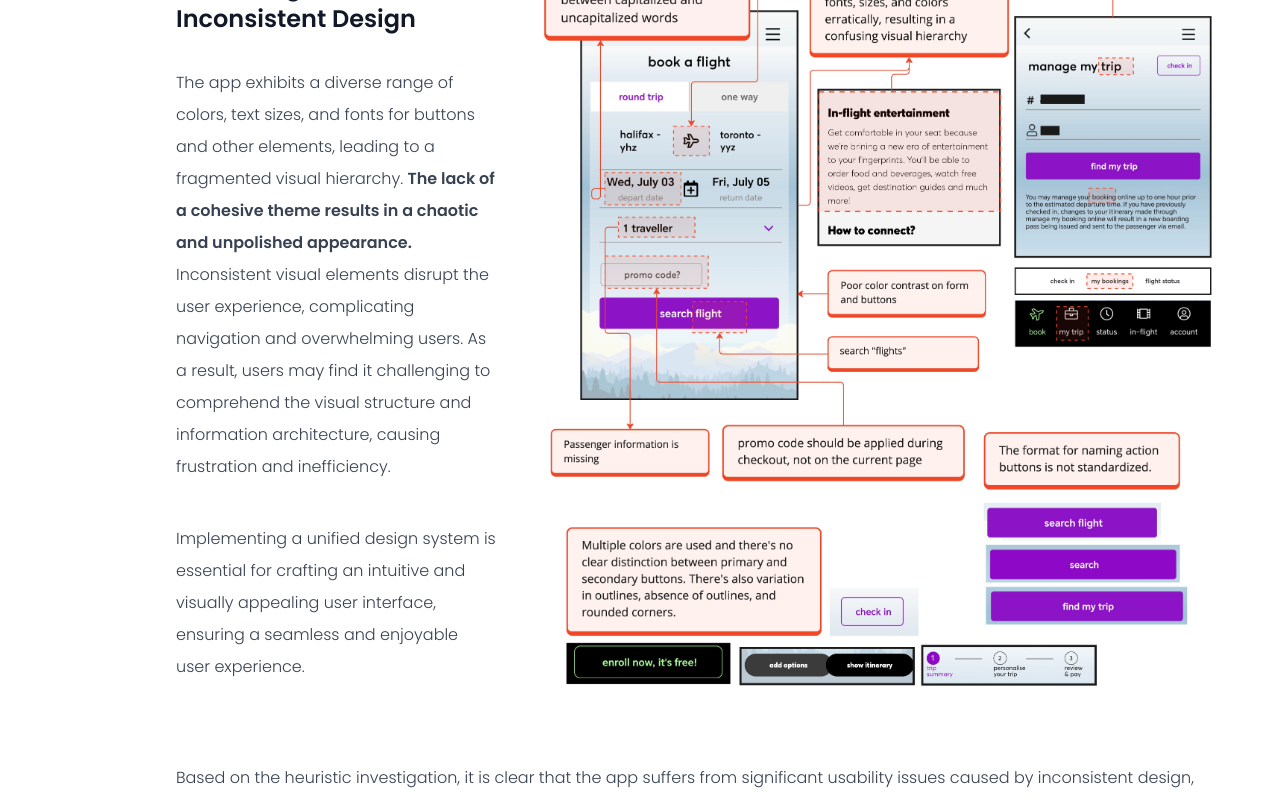
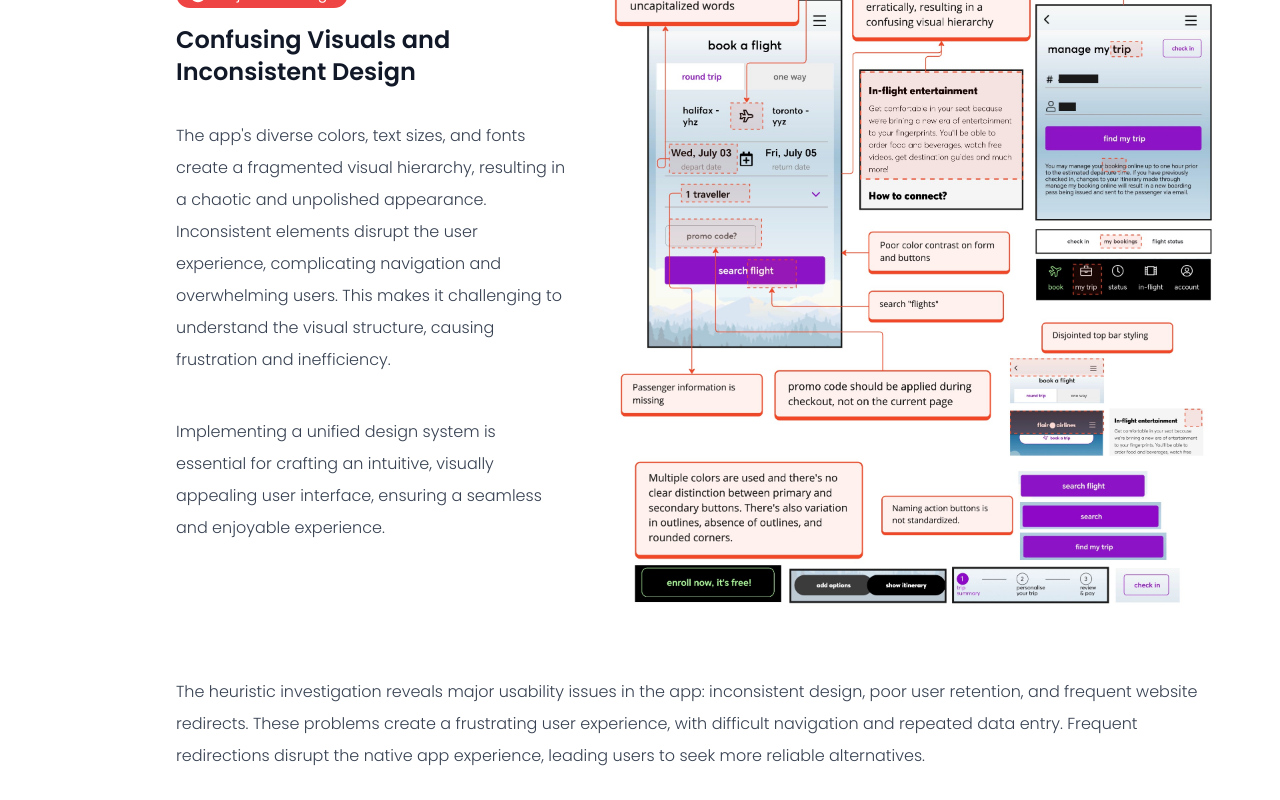
Before and after one commit to KJoWu/portfolio, a Next.js app: page /flairStudy in a window 1280 px wide. Shown: the part 3500-4300 px from the top of the page. Built offline with nearby package versions, Linux system fonts and the light colour scheme; a web font is replaced by a local one.

Commit message:
refacptor and update styling

```diff
--- a/app/flairStudy/findalDesign.tsx
+++ b/app/flairStudy/findalDesign.tsx
@@ -23,7 +23,7 @@ export const FinalDesign = () => {
         <div>
           <h2 className="text-xl font-semibold text-gray-800">Consistency in Theme and Colors</h2>
           <p className="text-gray-700">
-            The theme and colors used in the app play a crucial role in creating a cohesive user experience. Currently, there is a lack of consistency, with one app using green and black while the website and this app share different colors. Establishing a consistent color theme across all platforms would enhance brand recognition and user experience. However, since the color theme is not defined for this project, we will adhere to the current design and make necessary adjustments within this framework.
+          Establishing a consistent color theme across all platforms would enhance brand recognition and user experience. Since the color theme is not defined for this project, we will adhere to the current design and make necessary adjustments within this framework.
           </p>
         </div>
 
--- a/app/flairStudy/heuristicSection.tsx
+++ b/app/flairStudy/heuristicSection.tsx
@@ -114,8 +114,8 @@ export const HeuristicSection = () => {
 
       </div >
 
-      <div className="grid grid-cols-12 gap-10 text-md h-full py-12">
-        <section className="col-span-4  flex items-center">
+      <div className="grid grid-cols-5 gap-10 text-md h-full py-12">
+        <section className="col-span-2  flex items-center">
           <div className="text-gray-800 w-full">
             <div className="inline-flex items-center bg-red-500 text-white text-sm px-3 py-1 rounded-full mb-4">
               <ExclamationCircleIcon className="h-5 w-5 mr-2" />
@@ -129,22 +129,27 @@ export const HeuristicSection = () => {
 
             <div className="font-light leading-8 text-base text-gray-700  col-span-2">
               <p className="mb-8">
-                The app exhibits a diverse range of colors, text sizes, and fonts for buttons and other elements, leading to a fragmented visual hierarchy. <span className="font-semibold">The lack of a cohesive theme results in a chaotic and unpolished appearance.</span> Inconsistent visual elements disrupt the user experience, complicating navigation and overwhelming users. As a result, users may find it challenging to comprehend the visual structure and information architecture, causing frustration and inefficiency.
+                The app's diverse colors, text sizes, and fonts create a fragmented visual hierarchy, resulting in a chaotic and unpolished appearance. Inconsistent elements disrupt the user experience, complicating navigation and overwhelming users. This makes it challenging to understand the visual structure, causing frustration and inefficiency.
+
               </p>
-
-
               <p className="pt-2">
-                Implementing a unified design system is essential for crafting an intuitive and visually appealing user interface, ensuring a seamless and enjoyable user experience.
+                Implementing a unified design system is essential for crafting an intuitive, visually appealing user interface, ensuring a seamless and enjoyable experience.
               </p>
 
             </div>
           </div>
         </section>
 
-        <Image src={issueVisuals} alt={"issue 1"} quality={95} className="rounded-xl w-full h-full object-contain bg-white col-span-8" />
+        <Image src={issueVisuals} alt={"issue 1"} quality={95} className="rounded-xl w-full h-full object-contain bg-white col-span-3" />
       </div>
 
-      <div className="font-light leading-8 text-base text-gray-700">Based on the heuristic investigation, it is clear that the app suffers from significant usability issues caused by inconsistent design, poor user retention, and frequent redirects to the website. These issues create a chaotic user experience, with a lack of cohesive design making navigation difficult and frustrating. Users are forced to repeatedly enter information, diminishing the app's personalization and convenience. Additionally, frequent redirections disrupt the seamless experience expected from a native app, leading users to question its value and ultimately seek more reliable and user-friendly alternatives.
+      <div className="font-light leading-8 text-base text-gray-700">The heuristic investigation reveals major usability issues in the app: inconsistent design, poor user retention, and frequent website redirects. These problems create a frustrating user experience, with difficult navigation and repeated data entry. Frequent redirections disrupt the native app experience, leading users to seek more reliable alternatives.
+
+
+
+
+
+
 
 
       </div>
--- a/app/flairStudy/redesignSection.tsx
+++ b/app/flairStudy/redesignSection.tsx
@@ -21,31 +21,34 @@ export const RedesignSection = () => {
 
       <div className="space-y-4">
         <div>
-          <h2 className="text-xl font-semibold text-gray-800">Consistency in Theme and Colors</h2>
-          <p className="text-gray-700">
-            The theme and colors used in the app play a crucial role in creating a cohesive user experience. Currently, there is a lack of consistency, with one app using green and black while the website and this app share different colors. Establishing a consistent color theme across all platforms would enhance brand recognition and user experience. However, since the color theme is not defined for this project, we will adhere to the current design and make necessary adjustments within this framework.
+          <h2 className="text-xl font-semibold text-gray-800">Benchmarking Competitor Successes to Enhance UI Design</h2>
+          <p className="mb-6 text-gray-700 leading-8 mt-6">
+            We will examine top Canadian competitors like Air Canada, as well as other airlines that have successfully implemented boarding passes, such as Delta and American Airlines, to improve the UI.
+
           </p>
         </div>
 
         <div>
-          <div className="grid grid-cols-5 gap-10 text-md h-full py-30">
-            <Image src={designMenu} alt="menu" quality={95} className="rounded-xl w-full h-full object-contain bg-white col-span-3" />
+          <h2 className="text-xl font-semibold text-gray-800">Consistency in Theme and Colors</h2>
+          <p className="mb-6 text-gray-700 leading-8 mt-6">
+            Establishing a consistent color theme across all platforms would enhance brand recognition and user experience. While promotional ads use the signature green, black, and purple, the app and web app lean more into pastel colors with images. Since the color theme is not defined for this project, we will adhere to the current design and make necessary adjustments within this framework.
+          </p>
+        </div>
 
+        <div>
+          <div className="grid grid-cols-5 gap-10 text-md h-full py-[2em]">
             <section className="col-span-2 flex items-center rounded-xl">
               <div className="text-gray-800 w-full">
-                <div className="relative flex items-center mb-8">
-                  <h1 className="text-2xl font-semibold text-gray-900">Enhancing the Menu Options</h1>
-                </div>
                 <div className="font-light leading-relaxed text-base text-gray-700 col-span-3">
-                  <h2 className="text-xl font-semibold text-gray-800">Improving the Menu Options</h2>
-                  <ul className="list-disc list-inside ml-4 text-gray-700 space-y-2">
-                    <li><strong>Simplify Navigation:</strong> Consolidate the top hamburger menu and bottom menu into a single bottom menu to reduce user confusion and streamline access.</li>
-                    <li><strong>Relocate In-Flight Page:</strong> Move the in-flight suggestion page to the hamburger menu to declutter the main navigation and make the bottom menu more concise.</li>
-                    <li><strong>Track User Interactions:</strong> Implement a heat map to monitor page usage, allowing for data-driven adjustments to optimize navigation based on actual user behavior.</li>
+                  <h2 className="text-xl font-semibold text-gray-800">Streamlining Navigation</h2>
+                  <ul className="list-disc list-inside ml-4 text-gray-700 space-y-2 mb-6 text-gray-700 leading-8 mt-6">
+                    <li><strong>Simplify Navigation:</strong> Consolidate the top hamburger menu and bottom menu into a single bottom menu called "More Info" to reduce user confusion and streamline access.</li>
+                    <li><strong>Relocate In-Flight Page:</strong>  The In-Flight page, which informs users how to access Flair online, is not directly related to booking flights. Consider relocating it to the "More Info" tab. Prior to implementing this change, deploy a heat map to analyze user interaction metrics and determine the page's usability and frequency of use.</li>
                   </ul>
                 </div>
               </div>
             </section>
+            <Image src={designMenu} alt="menu" quality={95} className="rounded-xl w-full object-contain bg-white col-span-3 h-[30em]" />
           </div>
 
           <div className="grid grid-cols-5 gap-10 text-md h-full pt-36 pb-20">
--- a/app/flairStudy/userComplaintsSection.tsx
+++ b/app/flairStudy/userComplaintsSection.tsx
@@ -63,7 +63,7 @@ export const UserComplaintsSection = () => {
         </div>
 
         <div className="leading-8 mt-8">
-          The user feedback underscores significant behavioral and emotional challenges with the app, confirming findings from the heuristic evaluation. Users encountered stress and financial losses when unable to retrieve boarding passes, affecting their confidence during security checks. Additionally, frustrations with the app's confusing design prompted consideration of switching to competitors.
+          The user feedback underscores significant behavioral and emotional challenges with the app, confirming findings from the heuristic evaluation.
         </div>
 
 
```
Also changed, not shown: public/issue_visuals.jpg.
